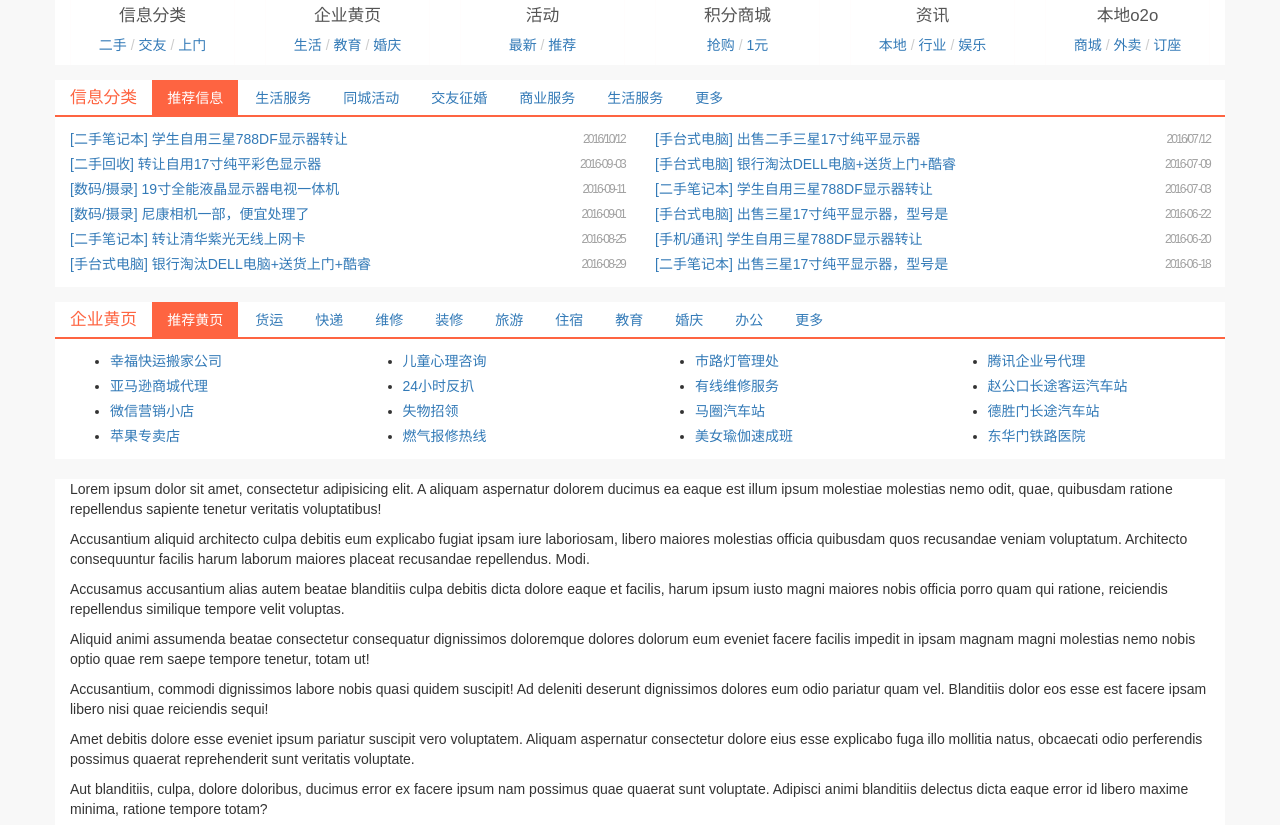
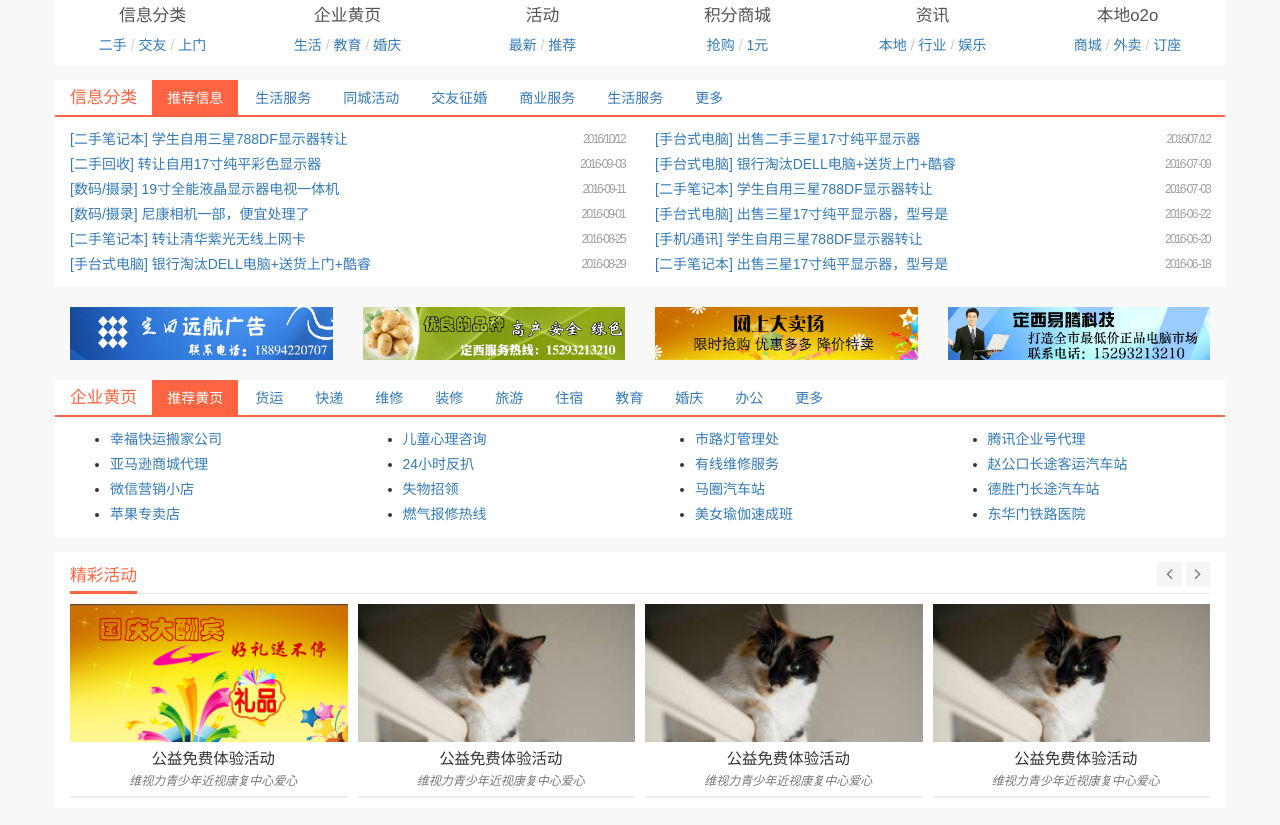
Before and after one commit to fredfantastic/dingxishenghuo, a website: page src/index.html in a window 1280 px wide. Shown: the part 125-950 px from the top of the page. Drawn offline with nearby package versions, Linux system fonts and the light colour scheme; files that its build step writes are made by us from their sources.

Commit message:
更新首页

```diff
--- a/src/index.html
+++ b/src/index.html
@@ -250,6 +250,24 @@
             </div>
         </div>
 
+        <!--广告位-->
+        <div class = "row margin-bottom-15">
+            <div class = "ads-v1">
+                <div class = "col-lg-3 col-md-3 col-sm-6">
+                    <img src = "images/ad2.jpg" alt = "">
+                </div>
+                <div class = "col-lg-3 col-md-3 col-sm-6">
+                    <img src = "images/ad3.jpg" alt = "">
+                </div>
+                <div class = "col-lg-3 col-md-3 col-sm-6">
+                    <img src = "images/ad1.jpg" alt = "">
+                </div>
+                <div class = "col-lg-3 col-md-3 col-sm-6">
+                    <img src = "images/ad4.jpg" alt = "">
+                </div>
+            </div>
+        </div>
+
         <!--企业黄页-->
         <div class = "row margin-bottom-15">
             <div class = "col-md-12 bg-white">
@@ -342,6 +360,62 @@
                             </div>
                         </div>
                     </div>
+                </div>
+            </div>
+        </div>
+
+        <!--活动-->
+        <div class = "row margin-bottom-15">
+            <div class="col-lg-12 bg-white">
+                <div class="headline clearfix">
+                    <h2 class="pull-left">精彩活动</h2>
+                    <div class="owl-navigation">
+                        <div class="customNavigation">
+                            <a class="owl-btn prev-v1"><i class="fa fa-angle-left"></i></a>
+                            <a class="owl-btn next-v1"><i class="fa fa-angle-right"></i></a>
+                        </div>
+                    </div>
+
+                </div>
+            </div>
+            <div class = "col-lg-12 huodong-v1">
+                <div class = "huodong-v1-slide owl-carousel owl-theme">
+                    <a href = "#!">
+                        <div class = "thumbnail-dx">
+                            <img src = "images/hd01.png" alt = "">
+                            <div class = "caption">
+                                <h4>公益免费体验活动</h4>
+                                <p>维视力青少年近视康复中心爱心</p>
+                            </div>
+                        </div>
+                    </a>
+                    <a href = "#!">
+                        <div class = "thumbnail-dx">
+                            <img src = "images/cats.jpg" alt = "">
+                            <div class = "caption">
+                                <h4>公益免费体验活动</h4>
+                                <p>维视力青少年近视康复中心爱心</p>
+                            </div>
+                        </div>
+                    </a>
+                    <a href = "#!">
+                        <div class = "thumbnail-dx">
+                            <img src = "images/cats.jpg" alt = "">
+                            <div class = "caption">
+                                <h4>公益免费体验活动</h4>
+                                <p>维视力青少年近视康复中心爱心</p>
+                            </div>
+                        </div>
+                    </a>
+                    <a href = "#!">
+                        <div class = "thumbnail-dx">
+                            <img src = "images/cats.jpg" alt = "">
+                            <div class = "caption">
+                                <h4>公益免费体验活动</h4>
+                                <p>维视力青少年近视康复中心爱心</p>
+                            </div>
+                        </div>
+                    </a>
                 </div>
             </div>
         </div>
```
Also changed, not shown: src/index2.html (+1 -0 lines).
